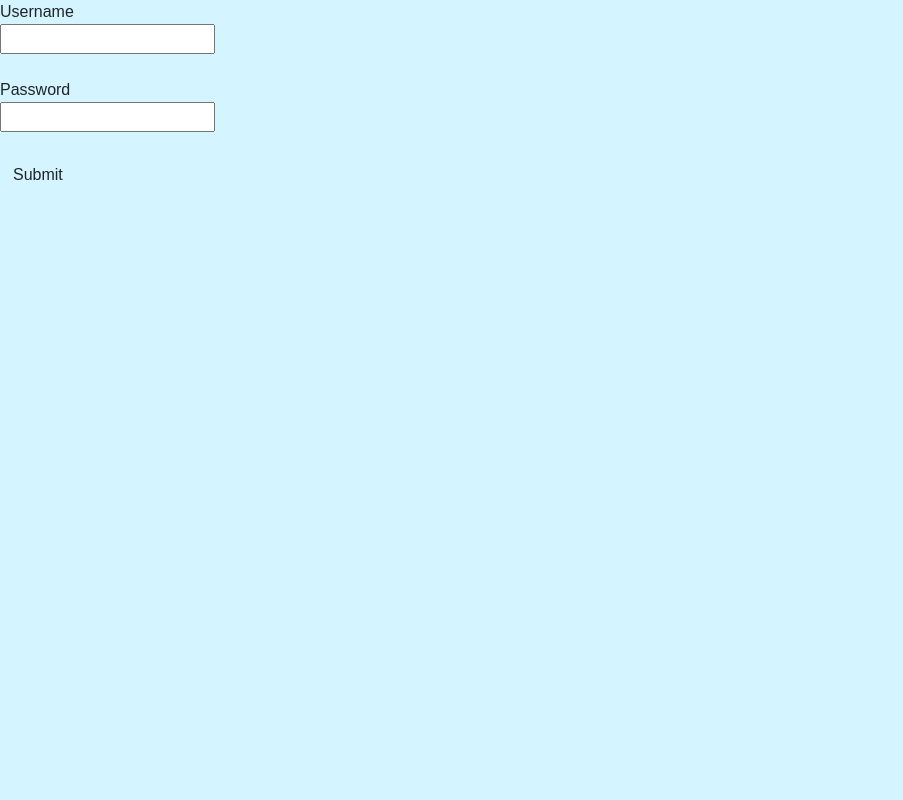
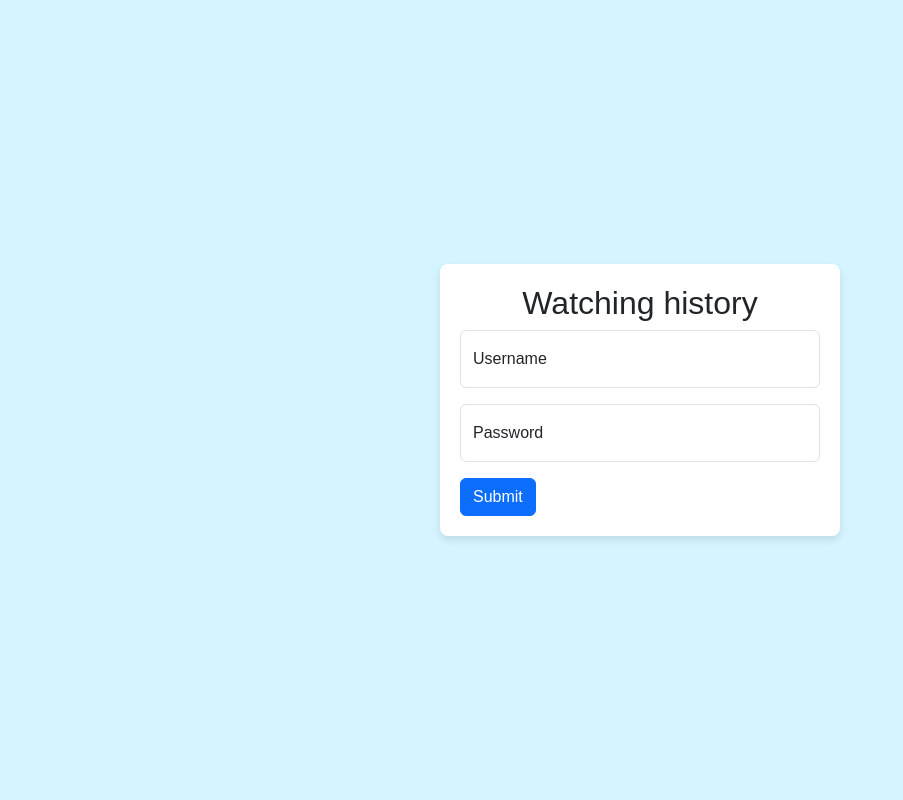
Before and after one commit to f88083/WatchingHistoryWeb, a Flask app: page /login in a window 1280 px wide. Shown: the whole page, without its empty margins (0-903 px from the left). Run offline with Flask 3, Linux system fonts and the light colour scheme.

Commit message:
Style: refactor CSS and login form layout

```diff
--- a/app/static/css/main.css
+++ b/app/static/css/main.css
@@ -1,4 +1,5 @@
-body, html {
+body,
+html {
     margin: 0;
     font-family: sans-serif;
     background-color: rgb(212, 244, 255);
@@ -9,7 +10,9 @@
     width: 400px;
 }
 
-table, td, th {
+table,
+td,
+th {
     border: 1px solid #aaa;
 }
 
@@ -27,8 +30,24 @@
     padding: 5px;
 }
 
-.form {
-    margin-top: 20px;
+.loginContainer {
+    margin: 0;
+    padding: 0;
+    display: flex;
+    justify-content: center;
+    align-items: center;
+    height: 100vh;
+    /* background-color: #f0f0f0; */
+}
+
+.loginform {
+    width: 80%;
+    max-width: 400px;
+    /* Adjust this value as needed */
+    padding: 20px;
+    background-color: #fff;
+    border-radius: 8px;
+    box-shadow: 0 4px 8px rgba(0, 0, 0, 0.1);
 }
 
 #content {
--- a/app/templates/login.html
+++ b/app/templates/login.html
@@ -5,13 +5,22 @@
 {% endblock %}
 
 {% block body %}
-<form method="post">
-    Username<br>
-    <input type="text" name="username" required><br><br>
-    Password<br>
-    <!-- 密码输入框的 type 属性使用 password，会将输入值显示为圆点 -->
-    <input type="password" name="password" required><br><br>
-    <input class="btn" type="submit" name="submit" value="Submit">
-</form>
+<div class="loginContainer">
+    <div class="loginform">
+        <h2 style="text-align: center;">Watching history</h2>
+        <form method="post">
+            <!-- Placeholder for animation to work -->
+            <div class="form-floating mb-3">
+                <input type="text" name="username" class="form-control" id="usernameInput" placeholder="username" required>
+                <label for="usernameInput" class="form-label">Username</label>
+            </div>
+            <div class="form-floating mb-3">
+                <input type="password" name="password" class="form-control" id="passwordInput" placeholder="password" required>
+                <label for="passwordInput" class="form-label">Password</label>
+            </div>
 
+            <input class="btn btn-primary" type="submit" name="submit" value="Submit">
+        </form>
+    </div>
+</div>
 {% endblock %}
```
